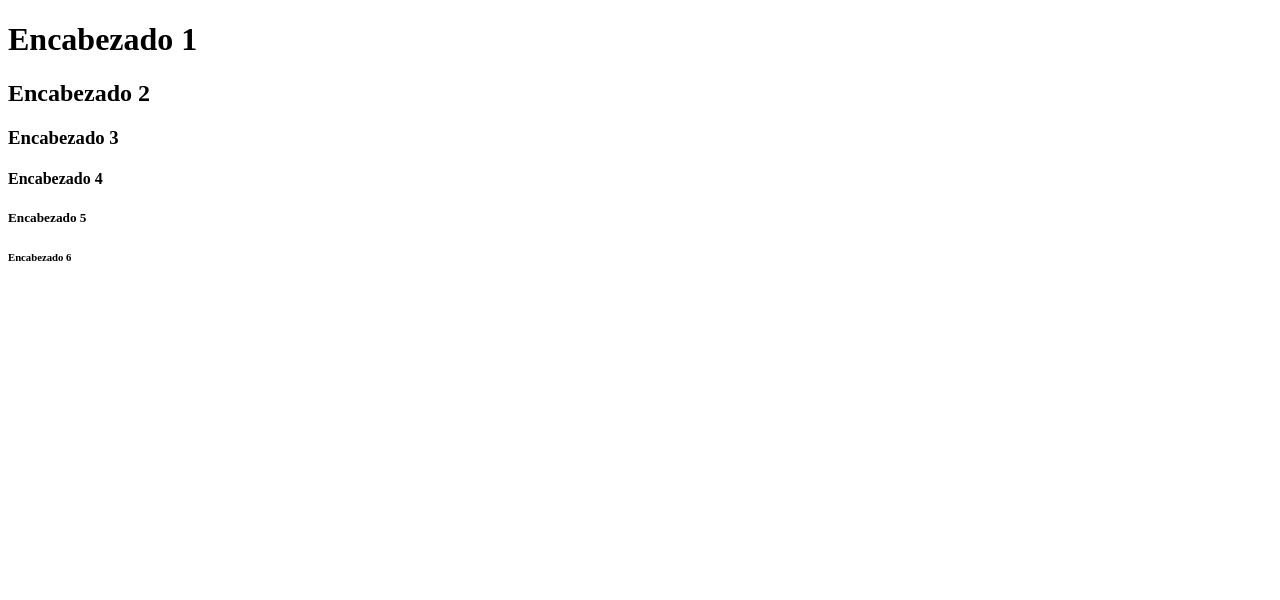
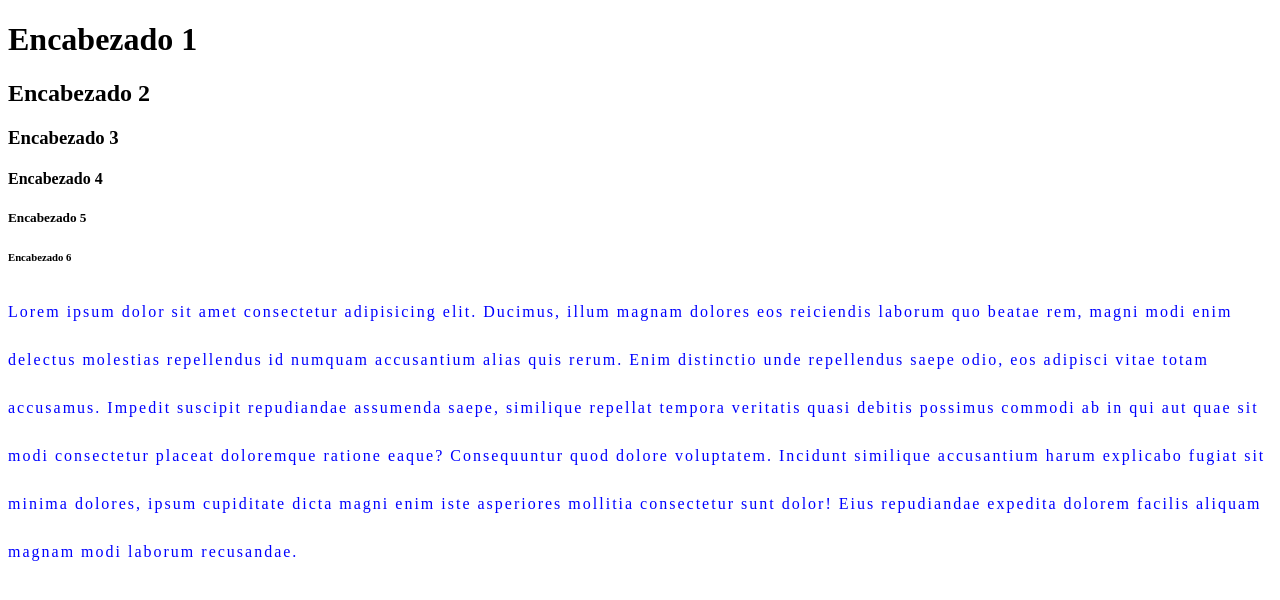
Before and after one commit to PedroAntonioSC7710/generation_bootcamp, a plain HTML site: page generation_html/intro_aplicaciones_web/index.html in a window 1280 px wide. Drawn offline with Linux system fonts and the light colour scheme.

Commit message:
Hicimos cambios de color al parrafo, cambio de tamaño, de letra y pusimos un alert

```diff
--- /dev/null
+++ b/generation_html/intro_aplicaciones_web/assets/css/estilos.css
@@ -0,0 +1,5 @@
+p {
+    color: blue;
+    letter-spacing: 2px;
+    line-height: 3;
+}
--- /dev/null
+++ b/generation_html/intro_aplicaciones_web/assets/js/main.js
@@ -0,0 +1 @@
+alert("Mi primer pagina completa")
--- a/generation_html/intro_aplicaciones_web/index.html
+++ b/generation_html/intro_aplicaciones_web/index.html
@@ -4,6 +4,7 @@
     <meta charset="UTF-8">
     <meta http-equiv="X-UA-Compatible" content="IE=edge">
     <meta name="viewport" content="width=device-width, initial-scale=1.0">
+    <link rel="stylesheet" href="assets/css/estilos.css">
     <title>HTML5 introducción</title>
 </head>
 <body>
@@ -14,9 +15,10 @@
     <h5>Encabezado 5</h5>
     <h6>Encabezado 6</h6>
 
-    <p> </p>
+    <p>Lorem ipsum dolor sit amet consectetur adipisicing elit. Ducimus, illum magnam dolores eos reiciendis laborum quo beatae rem, magni modi enim delectus molestias repellendus id numquam accusantium alias quis rerum. Enim distinctio unde repellendus saepe odio, eos adipisci vitae totam accusamus. Impedit suscipit repudiandae assumenda saepe, similique repellat tempora veritatis quasi debitis possimus commodi ab in qui aut quae sit modi consectetur placeat doloremque ratione eaque? Consequuntur quod dolore voluptatem. Incidunt similique accusantium harum explicabo fugiat sit minima dolores, ipsum cupiditate dicta magni enim iste asperiores mollitia consectetur sunt dolor! Eius repudiandae expedita dolorem facilis aliquam magnam modi laborum recusandae.</p>
 
 
+    <script src="assets/js/main.js"></script>
 
 
 </body>
```
